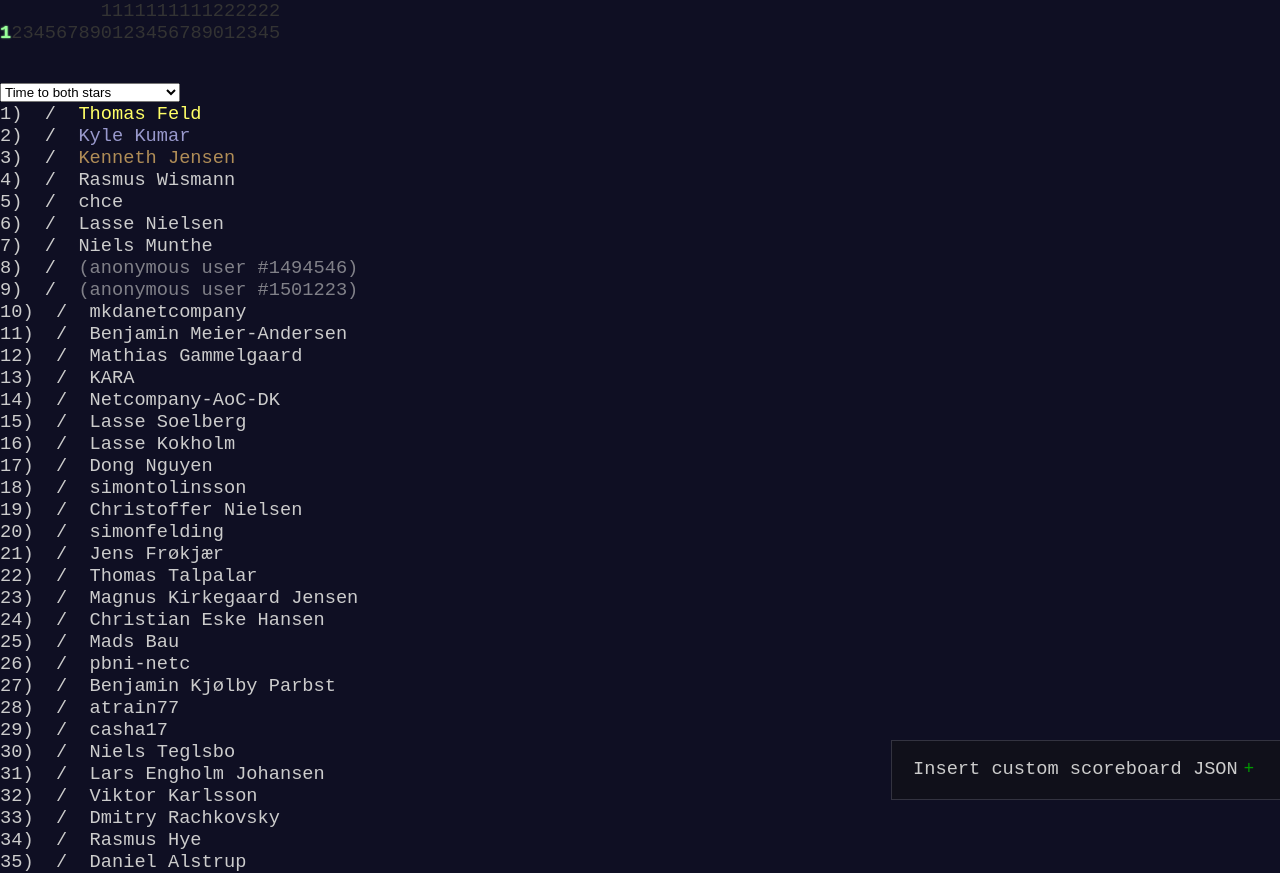
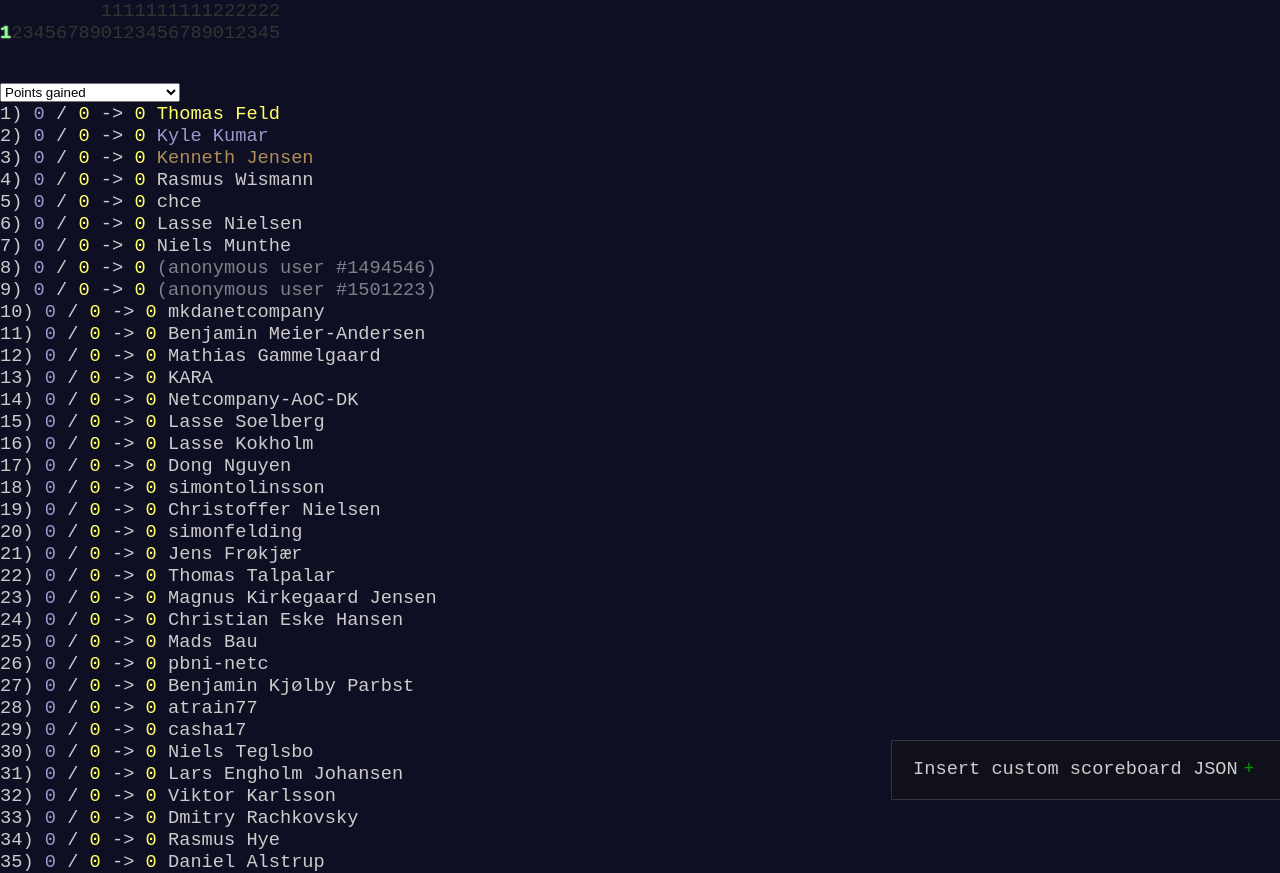
Before and after one commit to chce/aoc2021-nc-scoreboard, a React (Create React App) app: page / in a window 1280 px wide. Built offline with nearby package versions, Linux system fonts and the light colour scheme.

Commit message:
Set default scoreType to Points gained instead of time to both stars

```diff
--- a/src/App.tsx
+++ b/src/App.tsx
@@ -30,7 +30,7 @@ function initialiseScores(scores: any) {
 function App() {
   const [players, setPlayers] = useState<any[]>(playerList);
   const [selectedDay, setSelectedDay] = useState<string>(""+numEnabledDays);
-  const [selectedScoreType, setSelectedScoreType] = useState<HighscoreType>(HighscoreType.BothStars);
+  const [selectedScoreType, setSelectedScoreType] = useState<HighscoreType>(HighscoreType.StarGain);
   const [showScoreboardInput, setShowScoreboardInput] = useState<boolean>(false);
   const [customJSON, setCustomJSON] = useState<string>('')
   return (
```
